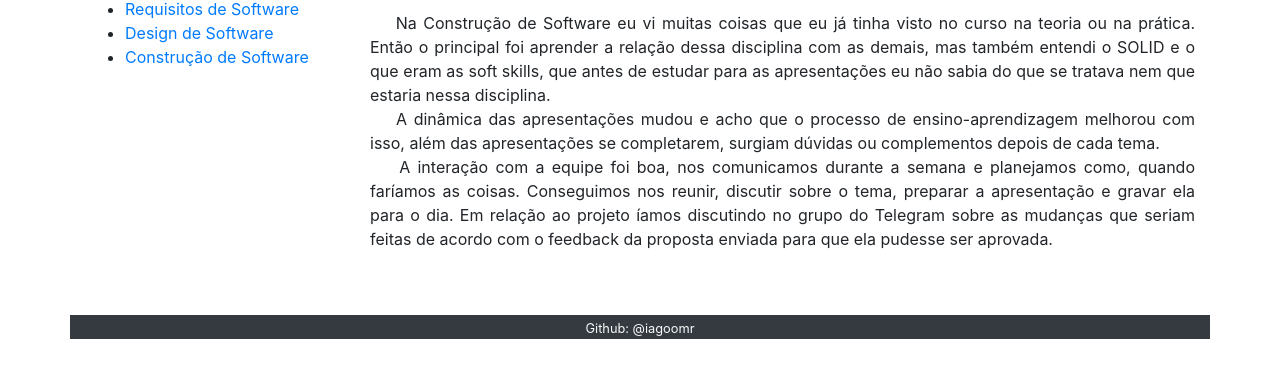
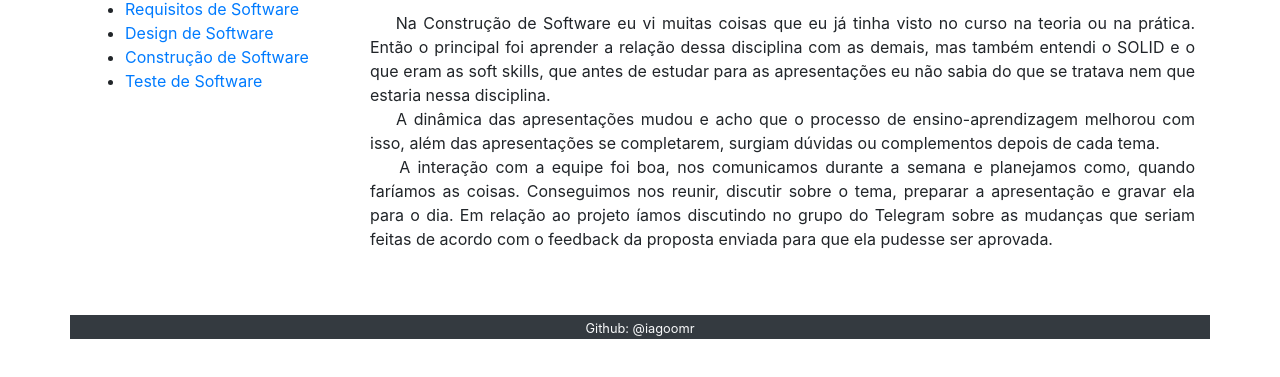
Before and after one commit to iagoomr/DAE_MDS_2020-1, a plain HTML site: page construcao.html in a window 1280 px wide. Shown: the part 347-724 px from the top of the page. Drawn offline with nearby package versions, Linux system fonts and the light colour scheme.

Commit message:
add teste.html

```diff
--- a/construcao.html
+++ b/construcao.html
@@ -49,6 +49,7 @@
                         <li><a href="requisitos.html">Requisitos de Software</a></li>
                         <li><a href="design.html">Design de Software</a></li>
                         <li><a href="construcao.html">Construção de Software</a></li>
+                        <li><a href="teste.html">Teste de Software</a></li>
                     </ul>
                 </div>
                 <div class="col-9 text-justify">
```
Also changed, not shown: design.html (+1 -0 lines), fundamentos.html (+1 -0 lines), index.html (+1 -0 lines), requisitos.html (+1 -0 lines).
